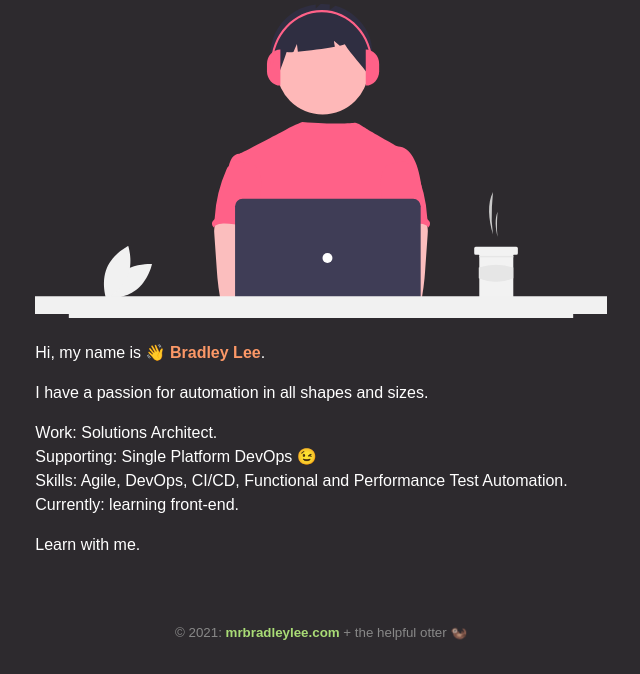
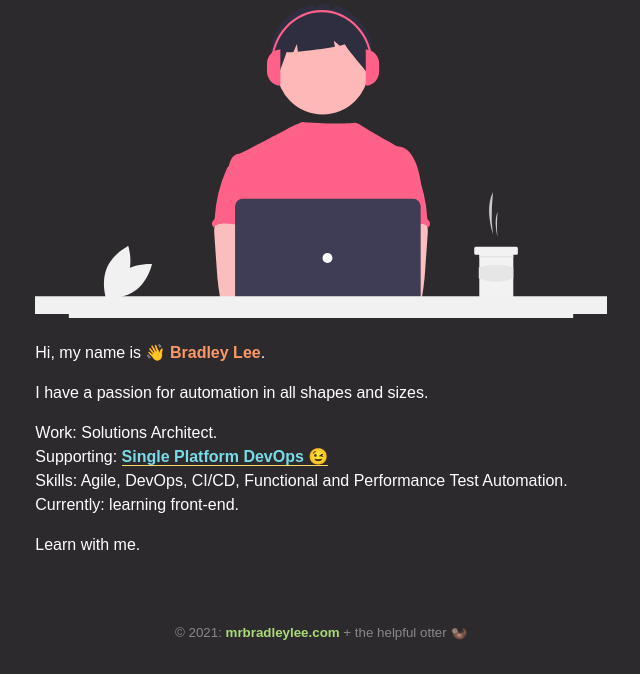
Before and after one commit to mrbradleylee/mrbradleylee.com, an Eleventy site: page src/index.md in a window 1280 px wide. Shown: the part 166-840 px from the top of the page, without its empty margins (319-959 px from the left). Built offline with nearby package versions, Linux system fonts and the light colour scheme; Eleventy itself is replaced by a stand-in of ours; files that its build step writes are made by us from their sources.

Commit message:
Add role link
Prep for move to GL

```diff
--- a/src/index.md
+++ b/src/index.md
@@ -15,7 +15,7 @@ I have a passion for automation in all shapes and sizes.
 <br>
 
 Work: Solutions Architect.<br>
-Supporting: Single Platform DevOps 😉<br>
+Supporting: <a href="https://about.gitlab.com" target="_blank">Single Platform DevOps 😉</a><br>
 Skills: Agile, DevOps, CI/CD, Functional and Performance Test Automation.<br>
 Currently: learning front-end.
 <br>
```
